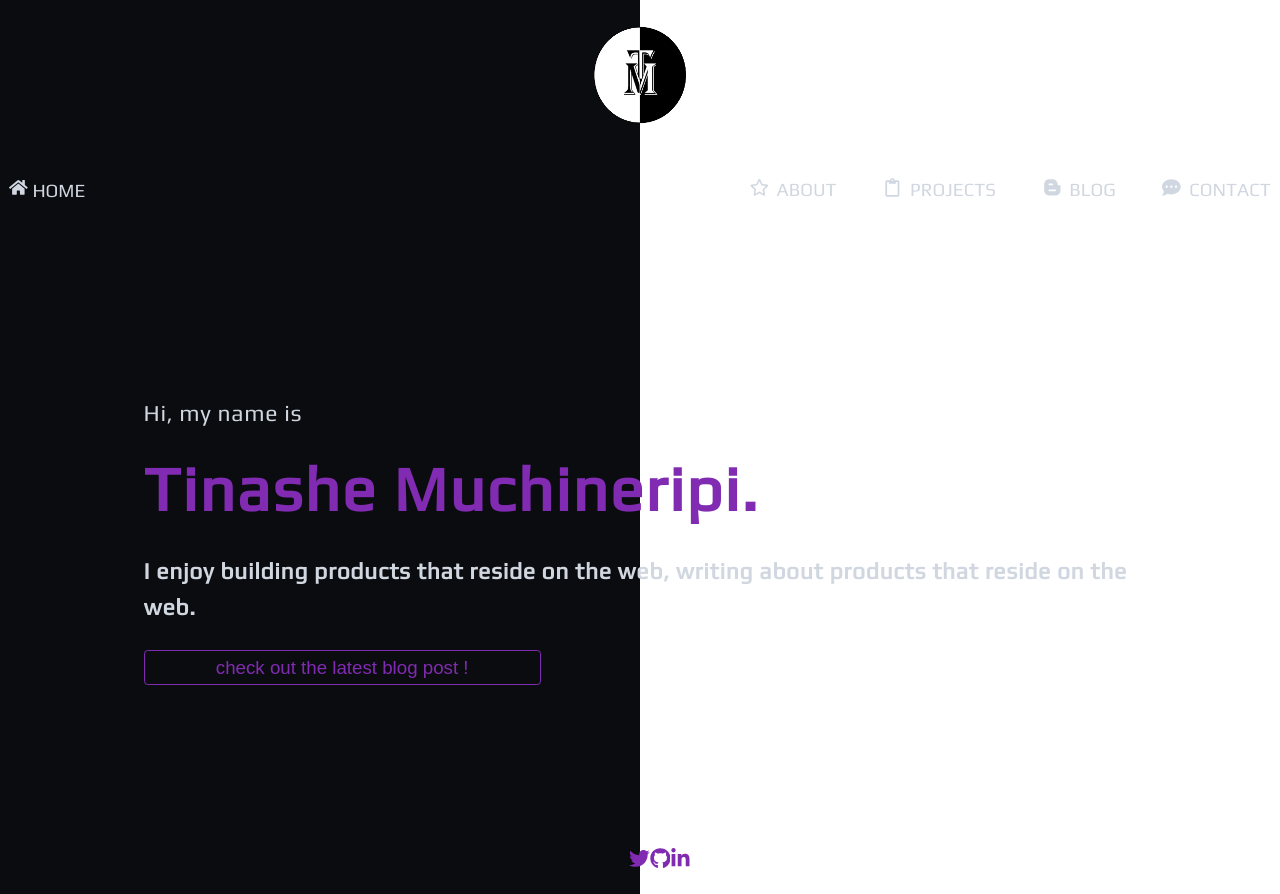
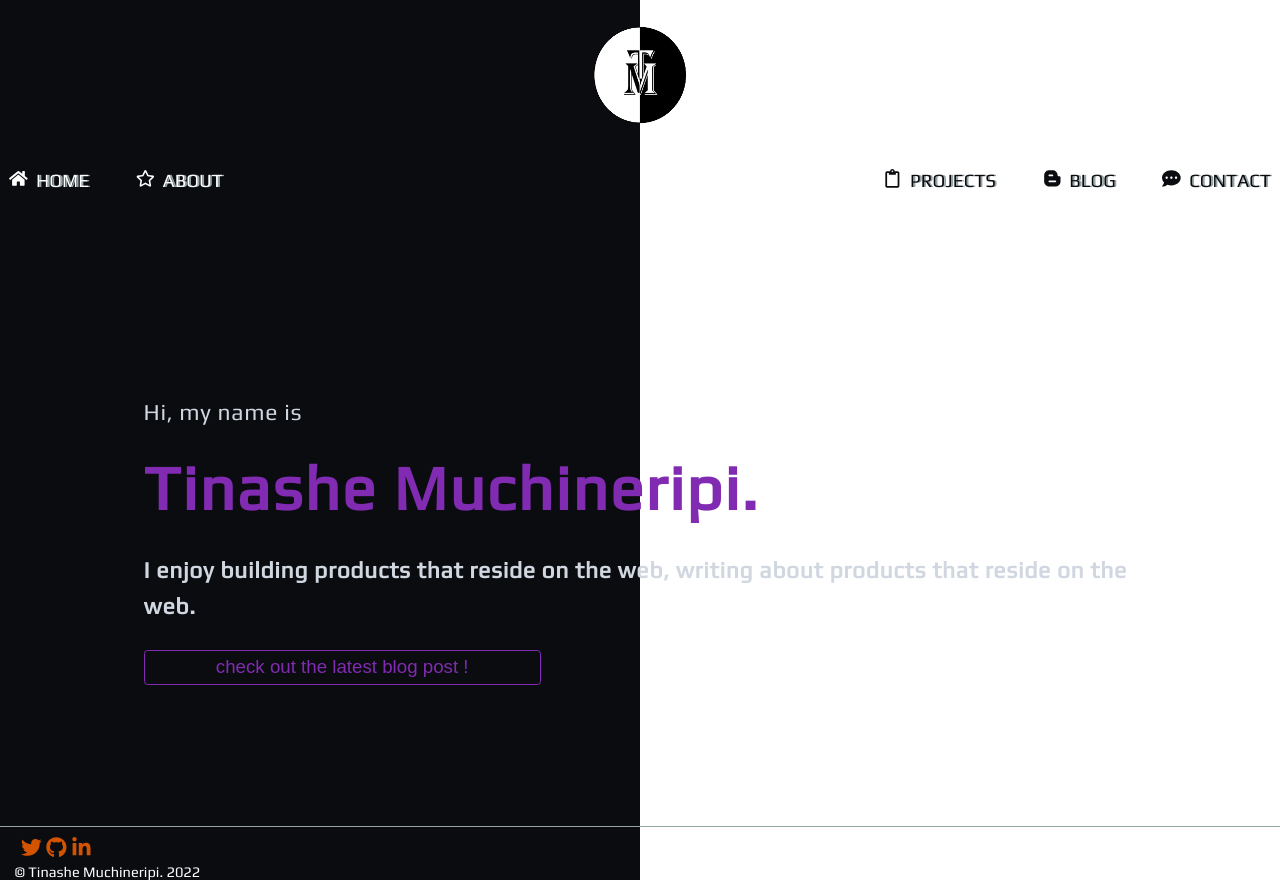
Before and after one commit to Tinashe-Muchie/New-Portfolio, a Next.js app: page / in a window 1280 px wide. Built offline with nearby package versions, Linux system fonts and the light colour scheme.

Commit message:
layout finalization

```diff
--- a/components/Layout.tsx
+++ b/components/Layout.tsx
@@ -18,6 +18,9 @@ type Props = {
   title?: string;
 };
 
+const date = new Date();
+const current_year = date.getFullYear();
+
 const Layout = ({ children, title = "This is the default title" }: Props) => (
   <div>
     <Head>
@@ -35,15 +38,15 @@ const Layout = ({ children, title = "This is the default title" }: Props) => (
       </header>
       <nav>
         <ul className="main-nav">
-          <li className="nav-left">
+          <li className="home">
             <Link href="/">
               <a>
-                <FaHome className="icon-home" />
+                <FaHome className="icons" />
                 <span> Home </span>
               </a>
             </Link>
           </li>
-          <li>
+          <li className="nav-left">
             <Link href="/about">
               <a>
                 <FaRegStar className="icons" />
@@ -105,6 +108,7 @@ const Layout = ({ children, title = "This is the default title" }: Props) => (
             </Link>
           </li>
         </ul>
+        <div>&copy; Tinashe Muchineripi. {current_year}</div>
       </footer>
     </div>
   </div>
--- a/styles/globals.css
+++ b/styles/globals.css
@@ -3,6 +3,12 @@
   font-size: calc(1vw + 0.5em);
   --background-black: #0b0c10;
   --background-white: #fff;
+  --grey-lynch: rgba(108, 122, 137);
+  --grey-cascade: rgba(149, 165, 166);
+  --grey-edward: rgba(171, 183, 183);
+  --orange-vivid: rgba(241, 90, 34);
+  --orange-burnt: rgba(211, 84, 0);
+  --orange-ecstasy: rgba(249, 105, 14);
 }
 
 *,
@@ -20,11 +26,14 @@ body {
     var(--background-white) 50%
   );
   background-repeat: no-repeat;
+  min-height: 100%;
 }
 
 .container {
   position: relative;
-  min-height: 100vh;
+  min-height: 100%;
+  display: flex;
+  flex-direction: column;
 }
 
 /*styling for the logo image*/
@@ -40,17 +49,27 @@ body {
   list-style-type: none;
   font-size: 1.3rem;
   padding: 0.5em;
-  margin: 1em 0;
+  margin: 0.5em 0;
 }
 
-a:link {
-  color: #d1d7e0;
+.container .main-nav li:nth-child(2) a:link,
+li:nth-child(3) a:link {
+  color: var(--background-white);
   text-decoration: none;
   text-transform: uppercase;
+  text-shadow: 0.1em 0em var(--grey-cascade);
+}
+
+.container .main-nav li:nth-child(4) a:link,
+li:nth-child(5) a:link {
+  color: var(--background-black);
+  text-decoration: none;
+  text-transform: uppercase;
+  text-shadow: 0.1em 0 var(--grey-cascade);
 }
 
 a:visited {
-  color: #802bb1;
+  color: var(--orange-burnt);
   font-weight: bolder;
 }
 
@@ -74,7 +93,7 @@ h2 {
   transition: transform 0.2s ease-out;
 }
 
-.main-nav > .nav-left {
+.main-nav > .home {
   display: none;
 }
 
@@ -86,18 +105,51 @@ h2 {
 .social_media {
   list-style-type: none;
   display: flex;
+  padding: 0.5em 1em 0;
+  margin: 0;
+}
+
+.social_media li {
+  margin: 0;
+  margin-right: 0.2em;
 }
 
 footer {
+  margin-top: auto;
   display: flex;
-  align-items: center;
+  align-items: flex-start;
   justify-content: center;
+  flex-direction: column;
+  border-top: 0.01em solid var(--grey-cascade);
+}
+
+footer > div {
+  font-size: 0.7rem;
+  color: var(--background-white);
+  margin: 0;
+  padding: 0em 1em;
 }
 
 @media (min-width: 768px) {
+  .main-nav > .home {
+    display: flex;
+  }
+
   .main-nav > .nav-left {
     display: flex;
     margin-right: auto;
+  }
+
+  .container .main-nav li:nth-child(1) a:link,
+  li:nth-child(2) a:link {
+    color: var(--background-white);
+    text-decoration: none;
+    text-transform: uppercase;
+    text-shadow: 0.1em 0 var(--grey-cascade);
+  }
+
+  .container .main-nav li:nth-child(3) a:link {
+    color: var(--background-black);
   }
 
   .main-nav > li + li {
@@ -122,10 +174,6 @@ footer {
     margin-right: 0.2em;
   }
 
-  .icon-home {
-    margin-right: auto;
-  }
-
   .main-nav a:hover > .icons,
   .main-nav a:focus > .icons {
     transform: scale(1.4);
```
Also changed, not shown: public/favicon.png (added).
